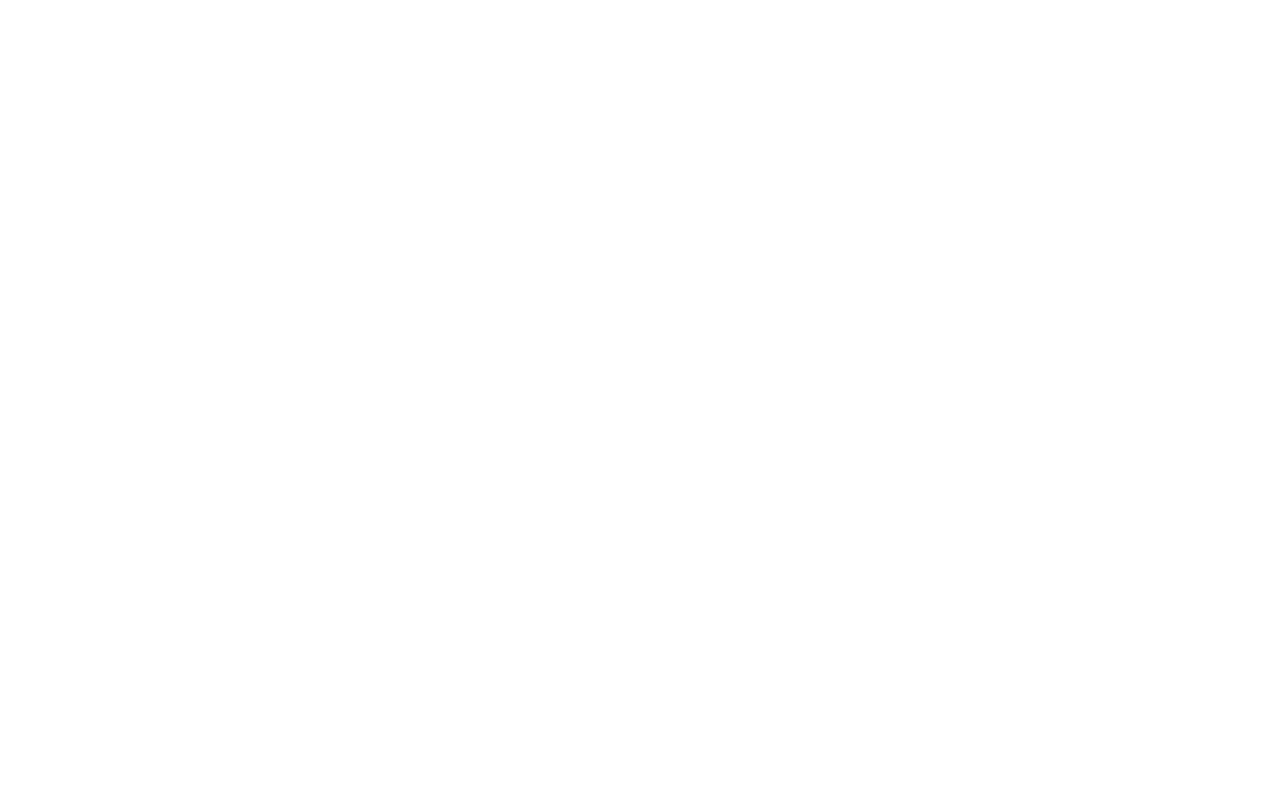
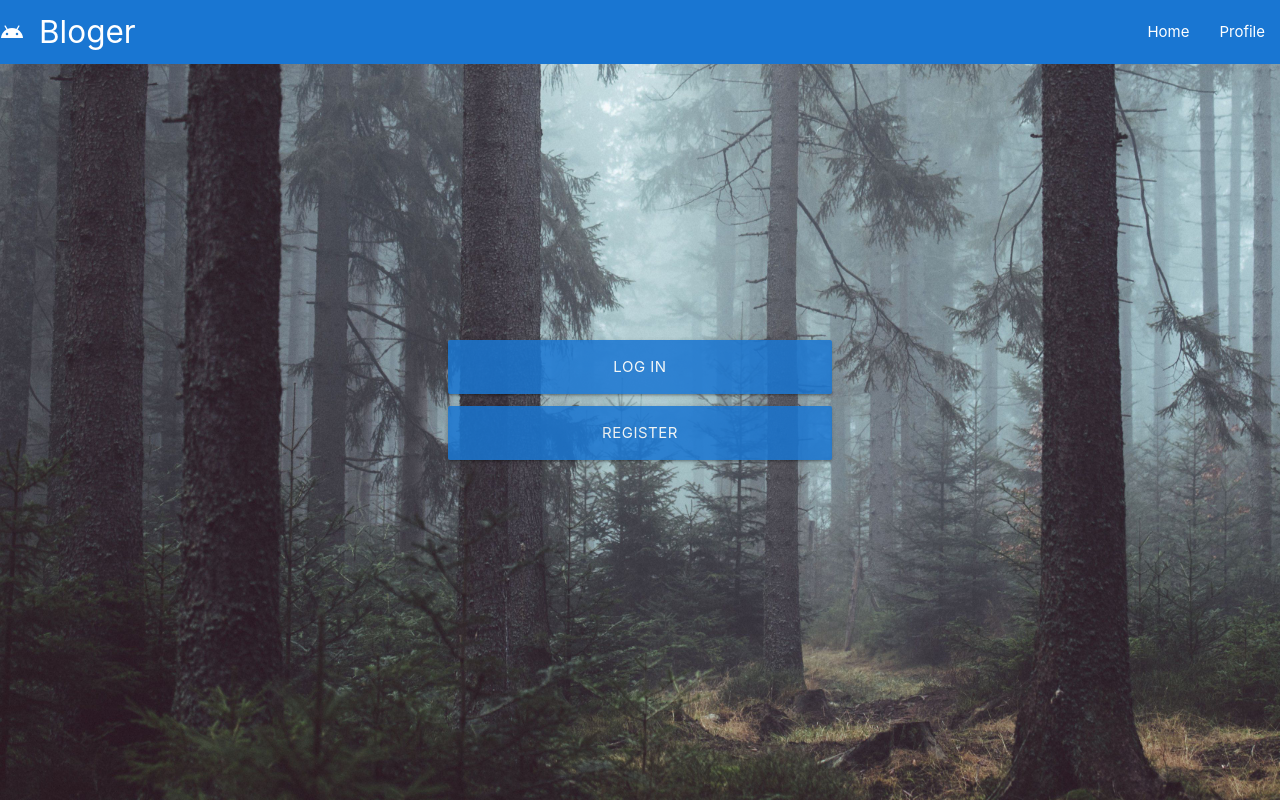
Before and after one commit to Mihailob5017/bloger, a React (Create React App) app in the folder frontend/: page / in a window 1280 px wide. Built offline with nearby package versions, Linux system fonts and the light colour scheme.

Commit message:
set up the register modal

```diff
--- a/frontend/public/index.html
+++ b/frontend/public/index.html
@@ -10,6 +10,7 @@
       content="Web site created using create-react-app"
     />
     <link rel="apple-touch-icon" href="%PUBLIC_URL%/logo192.png" />
+    <link href="https://fonts.googleapis.com/icon?family=Material+Icons" rel="stylesheet">
     <!--
       manifest.json provides metadata used when your web app is installed on a
       user's mobile device or desktop. See https://developers.google.com/web/fundamentals/web-app-manifest/
--- a/frontend/src/App.js
+++ b/frontend/src/App.js
@@ -2,12 +2,28 @@ import React, { useEffect } from "react";
 import "materialize-css/dist/css/materialize.min.css";
 import Materialize from "materialize-css/dist/js/materialize.min.js";
 import "./style.css";
+
+//Components
+import Navbar from "./components/Navbar";
+import LoginModal from "./components/Log/LoginModal";
+import Register from "./components/Log/Register";
 const App = () => {
   useEffect(() => {
     Materialize.AutoInit();
   }, []);
 
-  return <div></div>;
+  return (
+    <div>
+      <img
+        className="backgound-image"
+        src={require("./bg.jpg")}
+        alt="bacground image"
+      />
+      <Navbar />
+      <LoginModal />
+      <Register/>
+    </div>
+  );
 };
 
 export default App;
--- /dev/null
+++ b/frontend/src/components/Log/LoginModal.js
@@ -0,0 +1,15 @@
+import React from 'react'
+
+//COMPONENTS
+
+const LoginModal = () => {
+    return (
+        <div className="center-modals">
+
+           <a href="#" class="waves-effect col waves-light btn-large blue darken-2 modal-trigger modal-btns" >Log In</a>
+           <a href="#register" class="waves-effect  col waves-light btn-large blue darken-2 modal-trigger modal-btns">Register</a>
+        </div>
+    )
+}
+
+export default LoginModal
--- /dev/null
+++ b/frontend/src/components/Log/Register.js
@@ -0,0 +1,80 @@
+import React from "react";
+
+const Register = () => {
+  return (
+    <div id="register" className="modal transparent">
+      <div className="modal-content">
+        <div className="row">
+          <div className="input-field col s12">
+            <input
+              id="username"
+              type="text"
+              className="validate"
+              style={{ color: "white" }}
+              autoComplete="off"
+            />
+            <label for="username">Username</label>
+          </div>
+        </div>
+
+        <div className="row">
+          <div className="input-field col s6">
+            <input
+              id="first_name"
+              type="text"
+              className="validate"
+              style={{ color: "white" }}
+              autoComplete="off"
+            />
+            <label for="first_name">First Name</label>
+          </div>
+          <div className="input-field col s6">
+            <input
+              id="last_name"
+              type="text"
+              className="validate"
+              style={{ color: "white" }}
+              autoComplete="off"
+            />
+            <label for="last_name">Last Name</label>
+          </div>
+        </div>
+
+        <div className="row">
+          <div className="input-field col s12">
+            <input
+              id="password"
+              type="password"
+              className="validate"
+              style={{ color: "white" }}
+              autoComplete="off"
+            />
+            <label for="password">Password</label>
+          </div>
+        </div>
+        <div className="row">
+          <div className="input-field col s12">
+            <input
+              id="email"
+              type="email"
+              className="validate"
+              style={{ color: "white" }}
+              autoComplete="off"
+            />
+            <label for="email">Email</label>
+          </div>
+        </div>
+      </div>
+      <div className="modal-footer transparent">
+        <a
+          href="#!"
+          className="modal-close waves-effect waves-blue blue darken-2 white-text btn-flat"
+        >
+          Register
+        </a>
+      </div>
+    </div>
+  );
+};
+
+export default Register;
--- /dev/null
+++ b/frontend/src/components/Navbar.js
@@ -0,0 +1,23 @@
+import React from "react";
+
+const Navbar = () => {
+  return (
+    <nav>
+      <div className="nav-wrapper blue darken-2" >
+        <a href="#" className="brand-logo">
+        Bloger<i class="large material-icons">android</i>
+        </a>
+        <ul id="nav-mobile" className="right hide-on-med-and-down">
+          <li>
+            <a href="#">Home</a>
+          </li>
+          <li>
+            <a href="#">Profile</a>
+          </li>
+        </ul>
+      </div>
+    </nav>
+  );
+};
+
+export default Navbar;
--- a/frontend/src/style.css
+++ b/frontend/src/style.css
@@ -0,0 +1,20 @@
+.backgound-image{
+    position: absolute;
+    width: 100vw;
+    height: 100vh;
+}
+.center-modals{
+    position: absolute;
+    width: 30%;
+    left: 50%;
+    top: 50%;
+    transform: translate(-50%,-50%);
+    display: flex;
+    flex-direction: column;
+    justify-content: space-between;
+    height: 15%;
+}
+.modal-btns{
+    padding: 1 0em;
+    opacity: 0.85;
+}
```
Also changed, not shown: frontend/src/bg.jpg (added), frontend/src/components/Log/Login.js (added).
